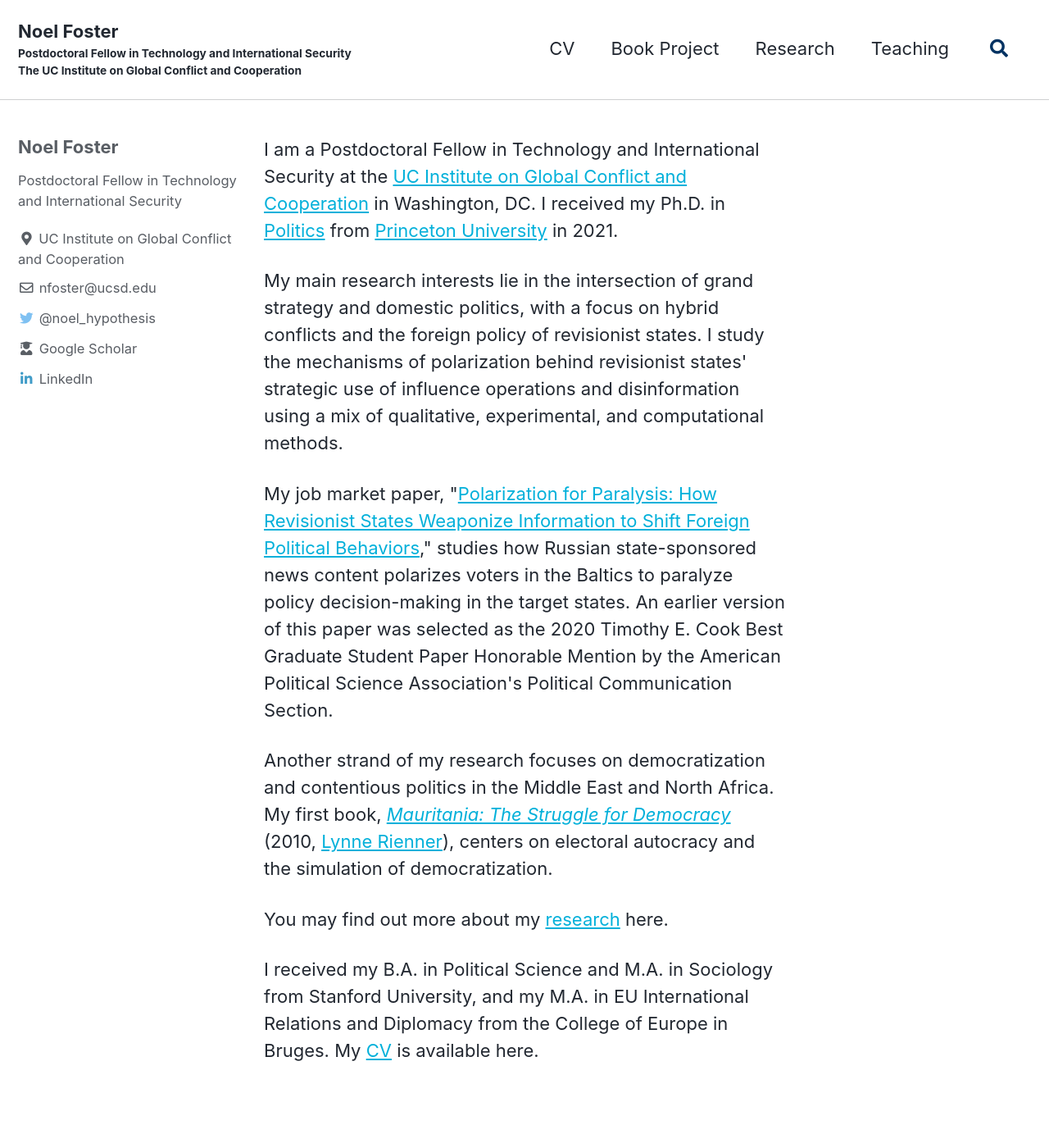
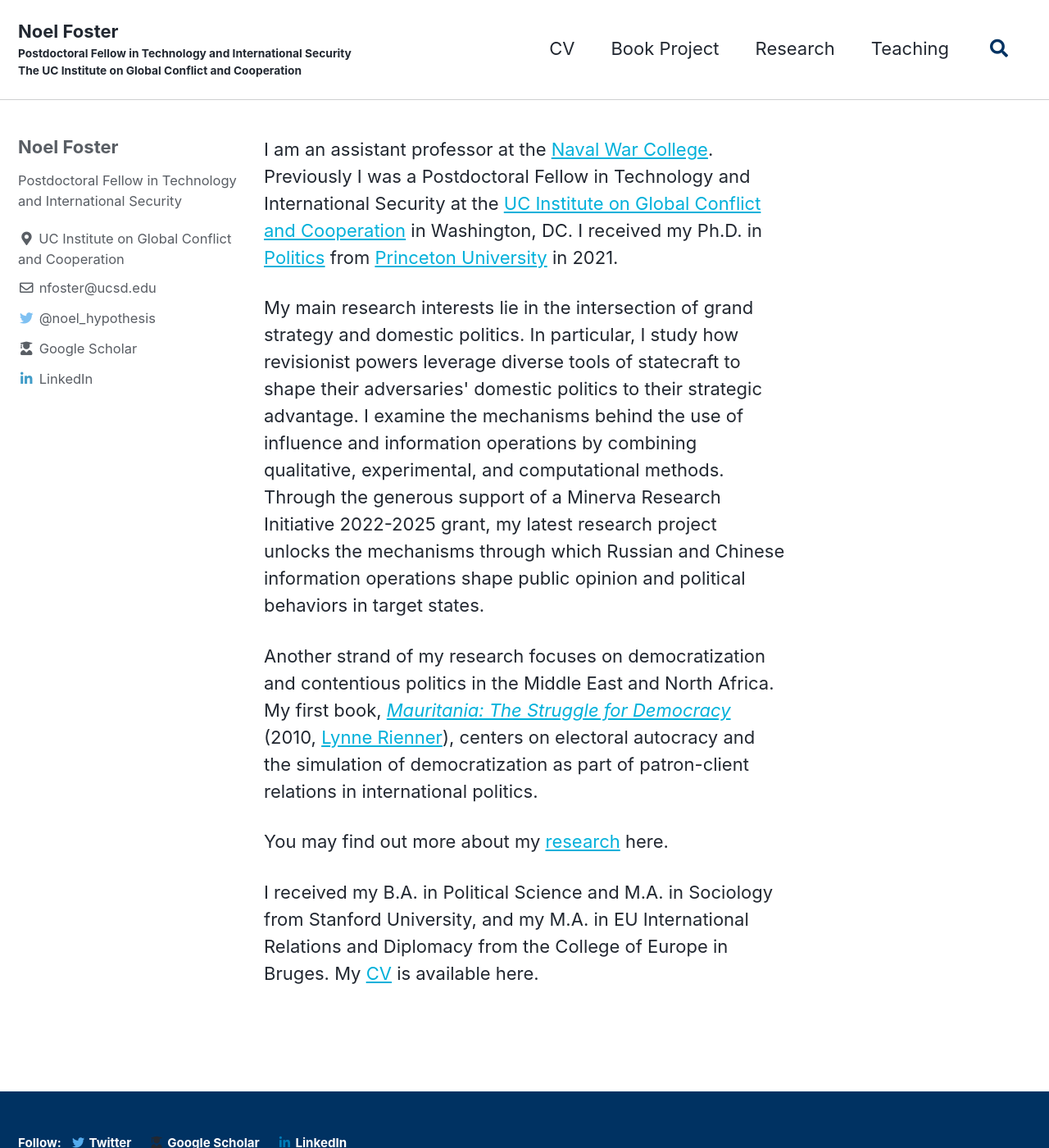
Before and after one commit to fosternt/fosternt.github.io, a Jekyll site: the page built from index.html, in a window 1280 px wide and 1400 px high. Shown: the whole window at 82% size. Built offline with Jekyll 4.4.1, drawn with Linux system fonts in a browser that asks for light colours; cached includes are drawn as plain includes; the list of posts is cut into pages by our own code.

Commit message:
Update index.html

```diff
--- a/index.html
+++ b/index.html
@@ -4,19 +4,15 @@
 ---
 
 <p>
-I am a Postdoctoral Fellow in Technology and International Security at the <a href="https://igcc.ucsd.edu/" target="_blank">UC Institute on Global Conflict and Cooperation</a> in Washington, DC. I received my Ph.D. in <a href="http://politics.princeton.edu/" target="_blank">Politics</a> from <a href="https://www.princeton.edu/" target="_blank">Princeton University</a> in 2021.
+I am an assistant professor at the <a href="https://https://usnwc.edu//" target="_blank">Naval War College</a>. Previously I was a Postdoctoral Fellow in Technology and International Security at the <a href="https://igcc.ucsd.edu/" target="_blank">UC Institute on Global Conflict and Cooperation</a> in Washington, DC. I received my Ph.D. in <a href="http://politics.princeton.edu/" target="_blank">Politics</a> from <a href="https://www.princeton.edu/" target="_blank">Princeton University</a> in 2021.
 </p>
 
 <p>
-My main research interests lie in the intersection of grand strategy and domestic politics, with a focus on hybrid conflicts and the foreign policy of revisionist states. I study the mechanisms of polarization behind revisionist states' strategic use of influence operations and disinformation using a mix of qualitative, experimental, and computational methods.
+My main research interests lie in the intersection of grand strategy and domestic politics.  In particular, I study how revisionist powers leverage diverse tools of statecraft to shape their adversaries' domestic politics to their strategic advantage.  I examine the mechanisms behind the use of influence and information operations by combining qualitative, experimental, and computational methods.  Through the generous support of a Minerva Research Initiative 2022-2025 grant, my latest research project unlocks the mechanisms through which Russian and Chinese information operations shape public opinion and political behaviors in target states.
 </p>
 
 <p>
-My job market paper, "<a href="http://j.mp/nFoster" target="_blank">Polarization for Paralysis: How Revisionist States Weaponize Information to Shift Foreign Political Behaviors</a>," studies how Russian state-sponsored news content polarizes voters in the Baltics to paralyze policy decision-making in the target states. An earlier version of this paper was selected as the 2020 Timothy E. Cook Best Graduate Student Paper Honorable Mention by the American Political Science Association's Political Communication Section.
-</p>
-
-<p>
-Another strand of my research focuses on democratization and contentious politics in the Middle East and North Africa. My first book, <a href="https://www.amazon.com/Mauritania-Struggle-Democracy-Studies-Africa/dp/1935049305" target="_blank"><i>Mauritania: The Struggle for Democracy</i></a> (2010, <a href="https://www.rienner.com/title/Mauritania_The_Struggle_for_Democracy" target="_blank">Lynne Rienner</a>), centers on electoral autocracy and the simulation of democratization.
+Another strand of my research focuses on democratization and contentious politics in the Middle East and North Africa. My first book, <a href="https://www.amazon.com/Mauritania-Struggle-Democracy-Studies-Africa/dp/1935049305" target="_blank"><i>Mauritania: The Struggle for Democracy</i></a> (2010, <a href="https://www.rienner.com/title/Mauritania_The_Struggle_for_Democracy" target="_blank">Lynne Rienner</a>), centers on electoral autocracy and the simulation of democratization as part of patron-client relations in international politics.
 </p>
 
 <p>
```
